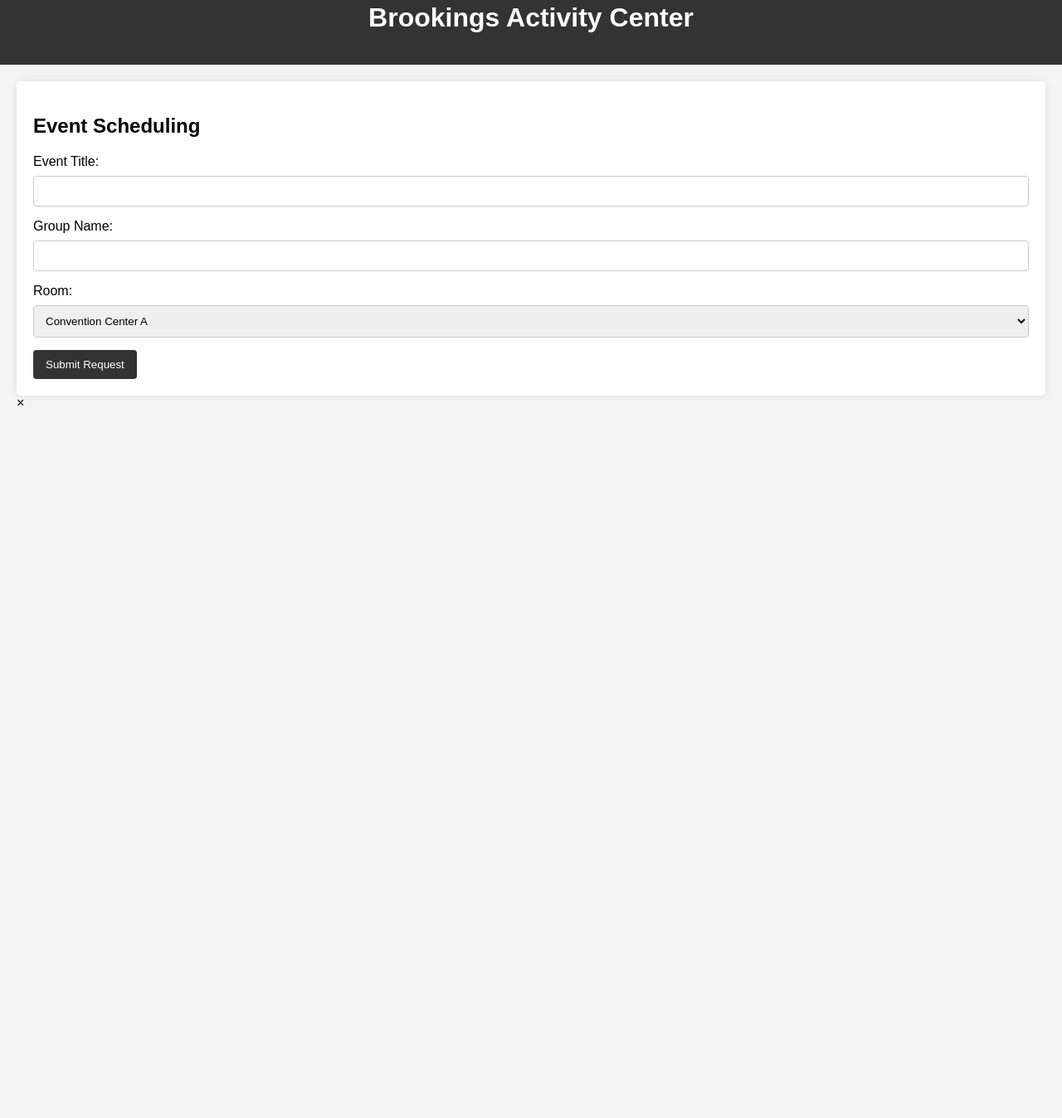
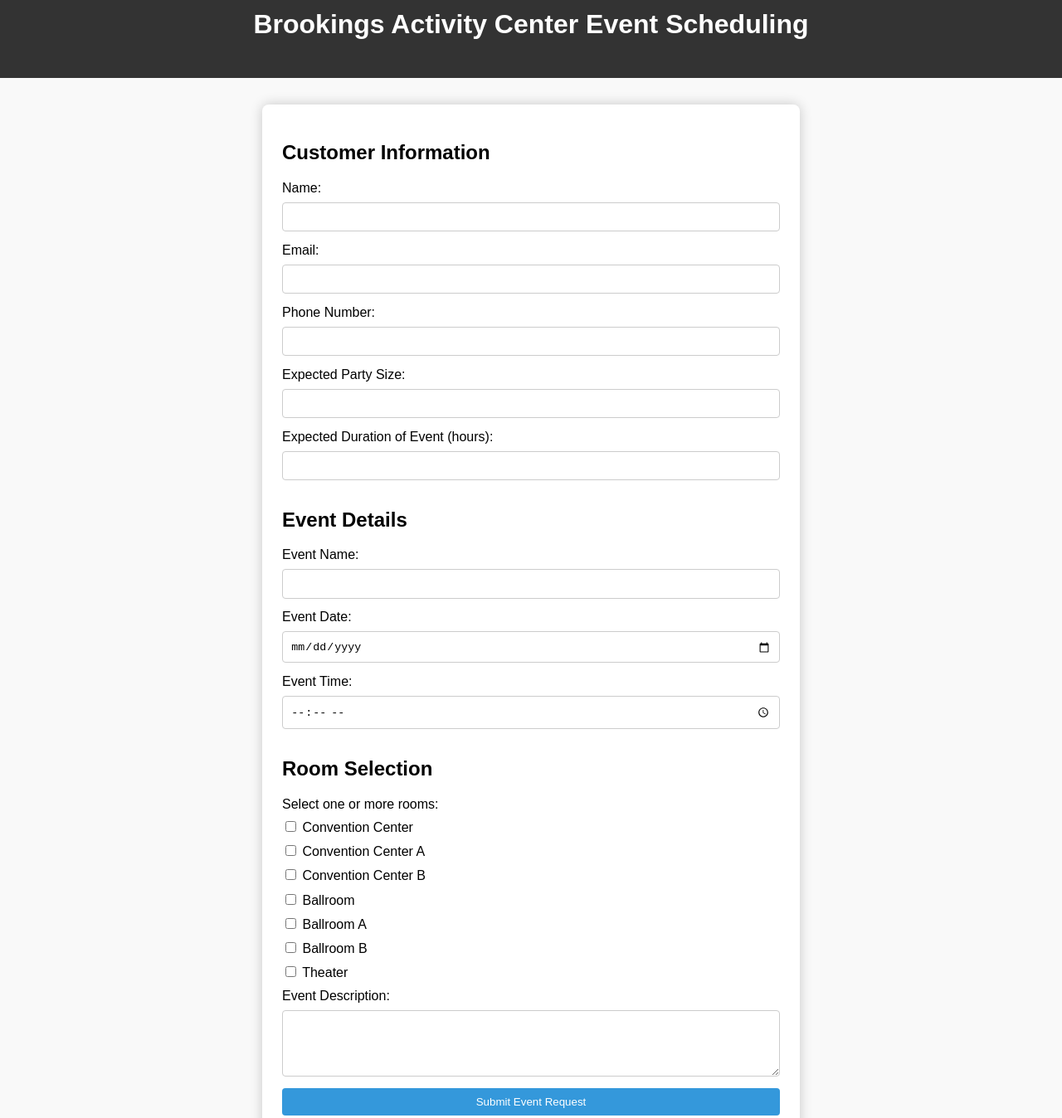
Before and after one commit to jacobzenner/SE305Prototype, a plain HTML site: page index.html in a window 1280 px wide. Shown: the part 34-1382 px from the top of the page at 83% size. Before the commit the page ends 800 px from the top, so only its background shows below. Drawn offline with Linux system fonts and the light colour scheme.

Commit message:
Add files via upload

```diff
--- a/index.html
+++ b/index.html
@@ -1,52 +1,101 @@
+<!-- index.html -->
+
 <!DOCTYPE html>
 <html lang="en">
 <head>
     <meta charset="UTF-8">
     <meta name="viewport" content="width=device-width, initial-scale=1.0">
-    <title>Brookings Activity Center Scheduling System</title>
-    <link rel="stylesheet" type="text/css" href="style.css">
+    <title>Brookings Activity Center Event Scheduling</title>
+    <link rel="stylesheet" href="style.css">
+    <!-- Include the external JavaScript file -->
     <script src="script.js" defer></script>
 </head>
 <body>
 
     <header>
-        <h1>Brookings Activity Center</h1>
+        <h1>Brookings Activity Center Event Scheduling</h1>
     </header>
 
-    <section>
-        <form onsubmit="showConfirmation(); return false;">
-            <h2>Event Scheduling</h2>
-            <label for="eventTitle">Event Title:</label>
-            <input type="text" id="eventTitle" name="eventTitle" required>
+    <main>
+        <form id="eventForm" onsubmit="return validateForm()">
+            <!-- Customer Information -->
+            <h2>Customer Information</h2>
 
-            <label for="groupName">Group Name:</label>
-            <input type="text" id="groupName" name="groupName" required>
+            <label for="contactName">Name:</label>
+            <input type="text" id="contactName" name="contactName" required>
 
-            <label for="room">Room:</label>
-            <select id="room" name="room" required>
-                <!-- Populate with available rooms dynamically -->
-                <option value="conventionCenterA">Convention Center A</option>
-                <option value="conventionCenterB">Convention Center B</option>
-                <option value="ballroomA">Ballroom A</option>
-                <option value="ballroomB">Ballroom B</option>
-                <option value="theater">Theater</option>
-                <!-- Add other rooms as needed -->
-            </select>
+            <label for="contactEmail">Email:</label>
+            <input type="email" id="contactEmail" name="contactEmail" required>
 
-            <!-- Add more input fields for other event details -->
+            <label for="contactPhone">Phone Number:</label>
+            <input type="tel" id="contactPhone" name="contactPhone" required>
 
-            <button type="submit">Submit Request</button>
+            <label for="partySize">Expected Party Size:</label>
+            <input type="number" id="partySize" name="partySize" required>
+
+            <label for="eventDuration">Expected Duration of Event (hours):</label>
+            <input type="number" id="eventDuration" name="eventDuration" required>
+
+            <!-- Event Details -->
+            <h2>Event Details</h2>
+
+            <label for="eventName">Event Name:</label>
+            <input type="text" id="eventName" name="eventName" required>
+
+            <label for="eventDate">Event Date:</label>
+            <input type="date" id="eventDate" name="eventDate" required>
+
+            <label for="eventTime">Event Time:</label>
+            <input type="time" id="eventTime" name="eventTime" required>
+
+            <!-- Room Selection -->
+            <h2>Room Selection</h2>
+
+            <label>Select one or more rooms:</label>
+
+            <div>
+                <input type="checkbox" id="roomConventionCenter" name="roomConventionCenter">
+                <label for="roomConventionCenter">Convention Center</label>
+            </div>
+
+            <div>
+                <input type="checkbox" id="roomConventionCenterA" name="roomConventionCenterA">
+                <label for="roomConventionCenterA">Convention Center A</label>
+            </div>
+
+            <div>
+                <input type="checkbox" id="roomConventionCenterB" name="roomConventionCenterB">
+                <label for="roomConventionCenterB">Convention Center B</label>
+            </div>
+
+            <div>
+                <input type="checkbox" id="roomBallroom" name="roomBallroom">
+                <label for="roomBallroom">Ballroom</label>
+            </div>
+
+            <div>
+                <input type="checkbox" id="roomBallroomA" name="roomBallroomA">
+                <label for="roomBallroomA">Ballroom A</label>
+            </div>
+
+            <div>
+                <input type="checkbox" id="roomBallroomB" name="roomBallroomB">
+                <label for="roomBallroomB">Ballroom B</label>
+            </div>
+
+            <div>
+                <input type="checkbox" id="roomTheater" name="roomTheater">
+                <label for="roomTheater">Theater</label>
+            </div>
+
+            <!-- Event Description -->
+            <label for="description">Event Description:</label>
+            <textarea id="description" name="description" rows="4" required></textarea>
+
+            <!-- Submit Button -->
+            <button type="submit">Submit Event Request</button>
         </form>
-
-        <!-- Custom modal for confirmation -->
-        <div id="confirmationModal" class="modal">
-            <div class="modal-content">
-                <span class="close" onclick="closeModal()">&times;</span>
-                <p id="confirmationMessage"></p>
-                <button id="confirmationButton" style="display: none;" onclick="confirmEvent()">Confirm</button>
-            </div>
-        </div>
-    </section>
+    </main>
 
 </body>
 </html>
--- a/script.js
+++ b/script.js
@@ -1,24 +1,19 @@
-function showConfirmation() {
-    // Get form values
-    var eventTitle = document.getElementById("eventTitle").value;
-    var groupName = document.getElementById("groupName").value;
-    var room = document.getElementById("room").value;
+function validateForm() {
+    // Get the selected date and time
+    var selectedDate = new Date(document.getElementById('eventDate').value + ' ' + document.getElementById('eventTime').value);
 
-    // Build confirmation message
-    var confirmationMessage = "Event Title: " + eventTitle + "\n";
-    confirmationMessage += "Group Name: " + groupName + "\n";
-    confirmationMessage += "Room: " + room + "\n";
+    // Check if the event time is on the hour
+    if (selectedDate.getMinutes() !== 0) {
+        alert('Events can only be scheduled on the hour.');
+        return false;
+    }
 
-    // Show custom modal with confirmation message
-    document.getElementById("confirmationMessage").innerText = confirmationMessage;
-    document.getElementById("confirmationButton").style.display = "block";
-    document.getElementById("confirmationModal").style.display = "block";
+    // Check if the event time is between 3 am and 5 am
+    var eventHour = selectedDate.getHours();
+    if (eventHour >= 3 && eventHour < 5) {
+        alert('Events cannot be scheduled between 3 am and 5 am.');
+        return false;
+    }
+
+    return true;
 }
-
-function confirmEvent() {
-    document.forms[0].submit();
-}
-
-function closeModal() {
-    document.getElementById("confirmationModal").style.display = "none";
-}
--- a/style.css
+++ b/style.css
@@ -1,51 +1,60 @@
+/* style.css */
+
 body {
-    font-family: Arial, sans-serif;
+    font-family: 'Arial', sans-serif;
     margin: 0;
     padding: 0;
-    background-color: #f4f4f4;
+    background-color: #f9f9f9;
 }
 
 header {
     background-color: #333;
     color: #fff;
+    padding: 1.5em;
     text-align: center;
-    padding: 1em;
 }
 
-section {
-    margin: 20px;
+main {
+    max-width: 600px;
+    margin: 2em auto;
+    background-color: #fff;
+    padding: 1.5em;
+    border-radius: 8px;
+    box-shadow: 0 0 15px rgba(0, 0, 0, 0.2);
 }
 
 form {
-    background-color: #fff;
-    padding: 20px;
-    border-radius: 5px;
-    box-shadow: 0 0 10px rgba(0, 0, 0, 0.1);
+    display: flex;
+    flex-direction: column;
 }
 
 label {
-    display: block;
-    margin-bottom: 8px;
+    margin-bottom: 0.5em;
 }
 
-input, select {
-    width: 100%;
-    padding: 10px;
-    margin-bottom: 15px;
+input, select, textarea {
+    margin-bottom: 1em;
+    padding: 0.7em;
     border: 1px solid #ccc;
     border-radius: 4px;
-    box-sizing: border-box;
 }
 
 button {
-    background-color: #333;
+    padding: 0.7em;
+    background-color: #3498db;
     color: #fff;
-    padding: 10px 15px;
     border: none;
     border-radius: 4px;
     cursor: pointer;
 }
 
 button:hover {
-    background-color: #555;
+    background-color: #2980b9;
 }
+
+/* Responsive Design */
+@media screen and (max-width: 600px) {
+    main {
+        width: 90%;
+    }
+}
```
